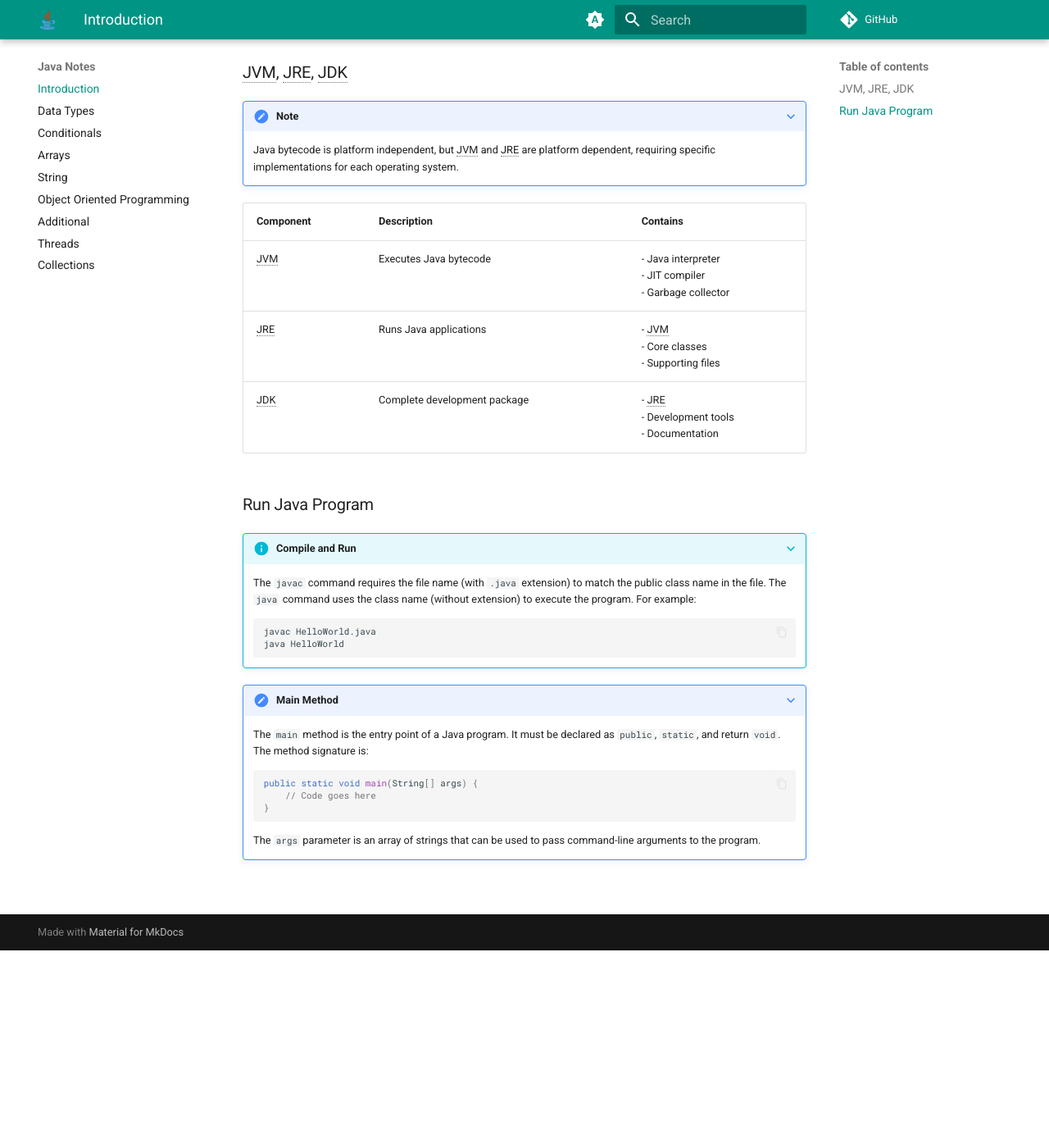
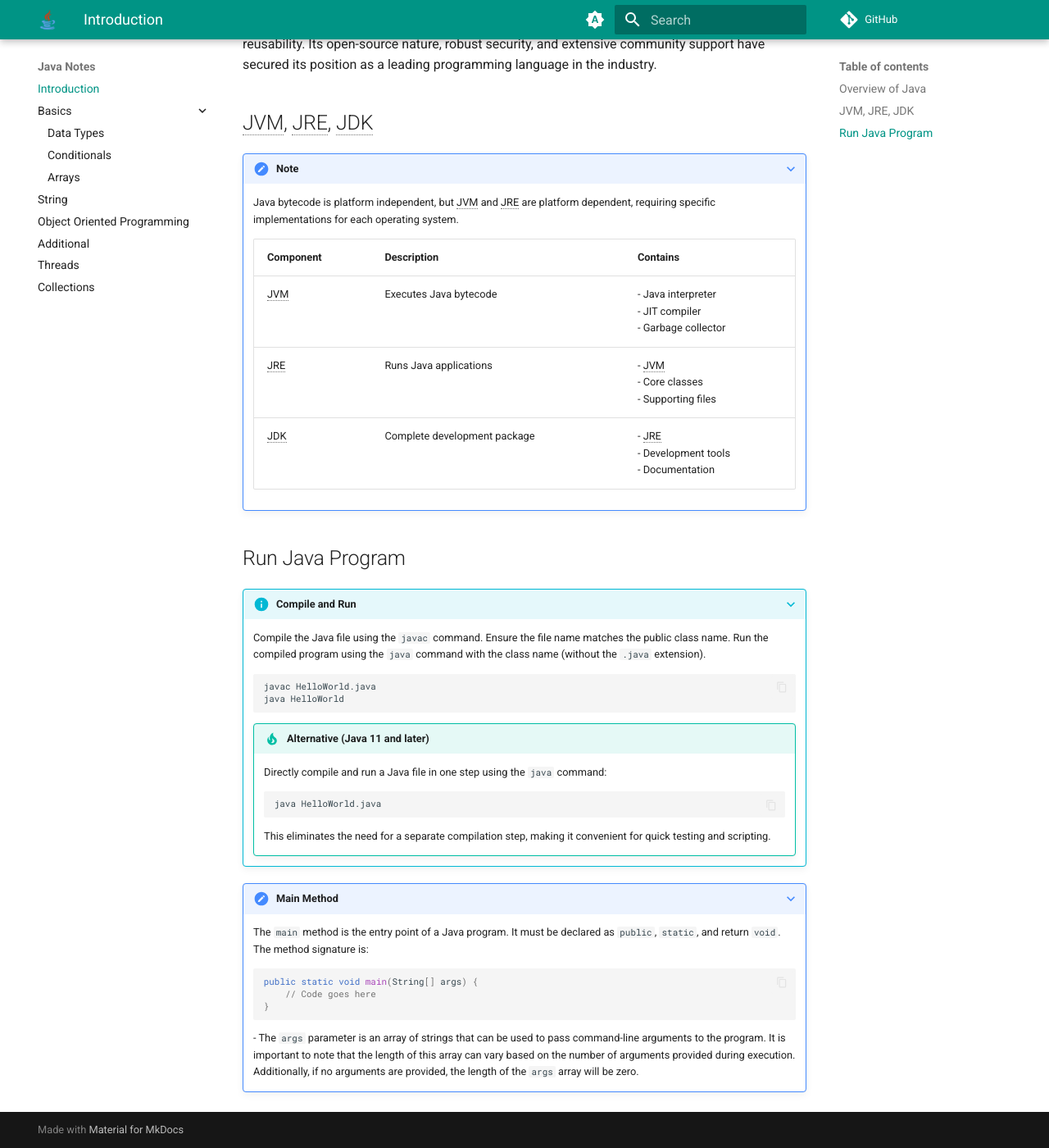
Before and after one commit to frost23z/java, an MkDocs documentation site: the page built from docs/index.md, in a window 1280 px wide and 1400 px high, scrolled down 241 px. Shown: the whole window at 82% size. Built offline with MkDocs 1.6.1 and Material for MkDocs 9.7.7, drawn with Linux system fonts in a browser that asks for light colours; comment, search, counter and statistics services are not loaded.

Commit message:
feat: restructure documentation by adding data types, conditionals, and arrays sections; update index and mkdocs configuration

````diff
--- a/docs/index.md
+++ b/docs/index.md
@@ -1,32 +1,43 @@
 # Introduction
+
+## Overview of Java
 
 Java is a widely-used, platform-independent programming language known for its simplicity and power. As an object-oriented language similar to C++ and C#, it offers clear structure and code reusability. Its open-source nature, robust security, and extensive community support have secured its position as a leading programming language in the industry.
 
-### JVM, JRE, JDK
+## JVM, JRE, JDK
 
 ???+ note
     Java bytecode is platform independent, but JVM and JRE are platform dependent, requiring specific implementations for each operating system.
 
-| Component | Description | Contains |
-|-----------|-------------|-----------|
-| JVM | Executes Java bytecode | - Java interpreter<br>- JIT compiler<br>- Garbage collector |
-| JRE | Runs Java applications | - JVM<br>- Core classes<br>- Supporting files |
-| JDK | Complete development package | - JRE<br>- Development tools<br>- Documentation |
+    | Component | Description                  | Contains                                                    |
+    |-----------|------------------------------|-------------------------------------------------------------|
+    | JVM       | Executes Java bytecode       | - Java interpreter<br>- JIT compiler<br>- Garbage collector |
+    | JRE       | Runs Java applications       | - JVM<br>- Core classes<br>- Supporting files               |
+    | JDK       | Complete development package | - JRE<br>- Development tools<br>- Documentation             |
 
-### Run Java Program
+## Run Java Program
 
 ???+ info "Compile and Run"
-    The `javac` command requires the file name (with `.java` extension) to match the public class name in the file. The `java` command uses the class name (without extension) to execute the program. For example:
+    Compile the Java file using the `javac` command. Ensure the file name matches the public class name. Run the compiled program using the `java` command with the class name (without the `.java` extension).
+
     ```bash
     javac HelloWorld.java
     java HelloWorld
     ```
+    !!! tip "Alternative (Java 11 and later)"
+        ️Directly compile and run a Java file in one step using the `java` command:
+
+        ```bash
+        java HelloWorld.java
+        ```
+        This eliminates the need for a separate compilation step, making it convenient for quick testing and scripting.
 
 ???+ note "Main Method"
     The `main` method is the entry point of a Java program. It must be declared as `public`, `static`, and return `void`. The method signature is:
+
     ```java
     public static void main(String[] args) {
         // Code goes here
     }
     ```
-    The `args` parameter is an array of strings that can be used to pass command-line arguments to the program.
+    - The `args` parameter is an array of strings that can be used to pass command-line arguments to the program. It is important to note that the length of this array can vary based on the number of arguments provided during execution. Additionally, if no arguments are provided, the length of the `args` array will be zero.
--- a/mkdocs.yml
+++ b/mkdocs.yml
@@ -34,6 +34,11 @@ theme:
     - content.tooltips
     - content.code.copy
     - content.code.annotate
+    - navigation.instant
+    - navigation.instant.progress
+    - navigation.tracking
+    - navigation.expand
+    - navigation.top
 
 extra_css:
   - css/extra.css
@@ -58,17 +63,21 @@ markdown_extensions:
           class: mermaid
           format: !!python/name:pymdownx.superfences.fence_code_format
   - pymdownx.details
+  - pymdownx.caret
+  - pymdownx.tilde
   - admonition
   - abbr
   - attr_list
   - def_list
   - md_in_html
+  - tables
 
 nav:
   - index.md
-  - data_types.md
-  - conditionals.md
-  - arrays.md
+  - Basics:
+    - 2_1_data_types.md
+    - 2_2_conditionals.md
+    - 2_3_arrays.md
   - strings.md
   - oop.md
   - additional.md
````
Also changed, not shown: docs/2_1_data_types.md (added, +98 -0 lines), docs/2_2_conditionals.md (renamed from docs/conditionals.md, +0 -2 lines), docs/data_types.md (deleted, +0 -82 lines), docs/2_3_arrays.md (renamed from docs/arrays.md).
